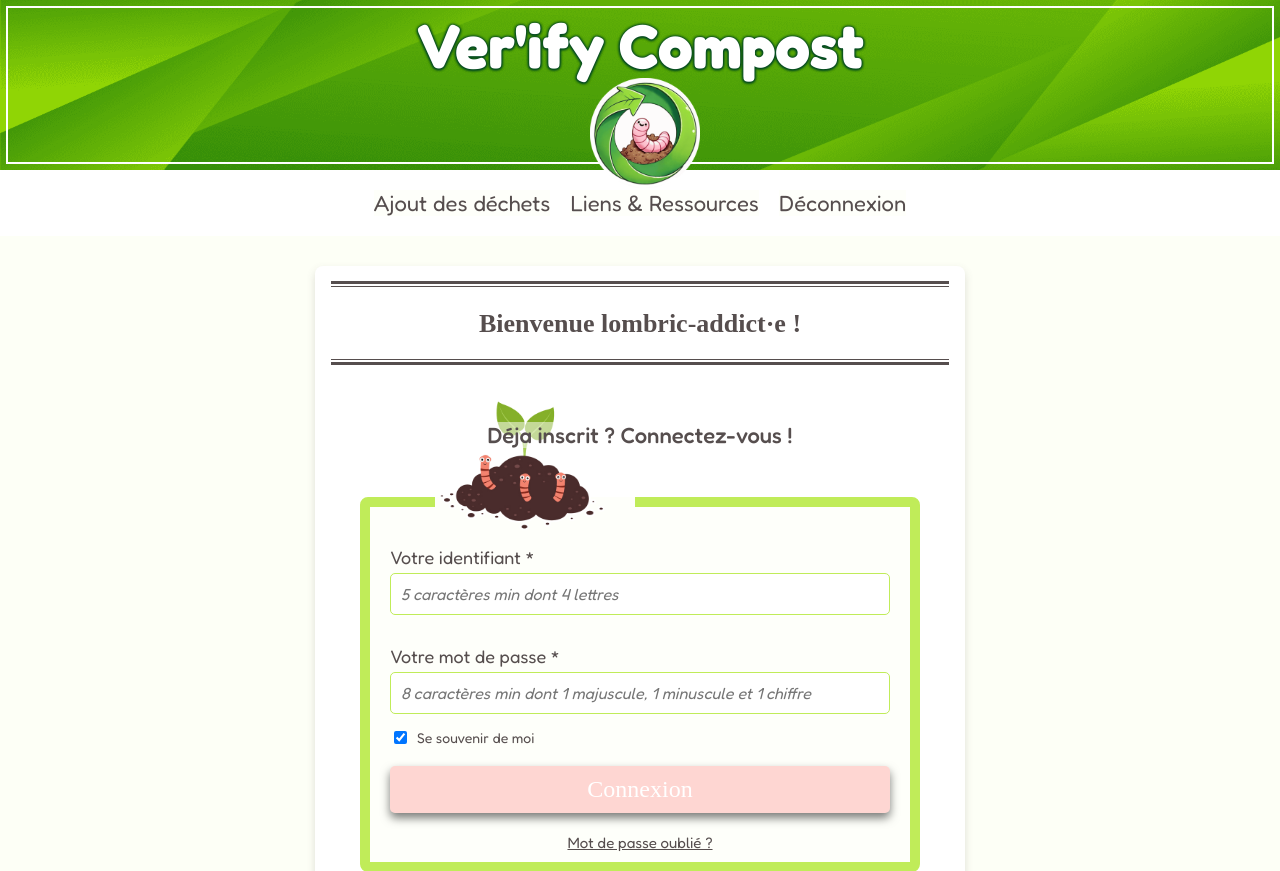
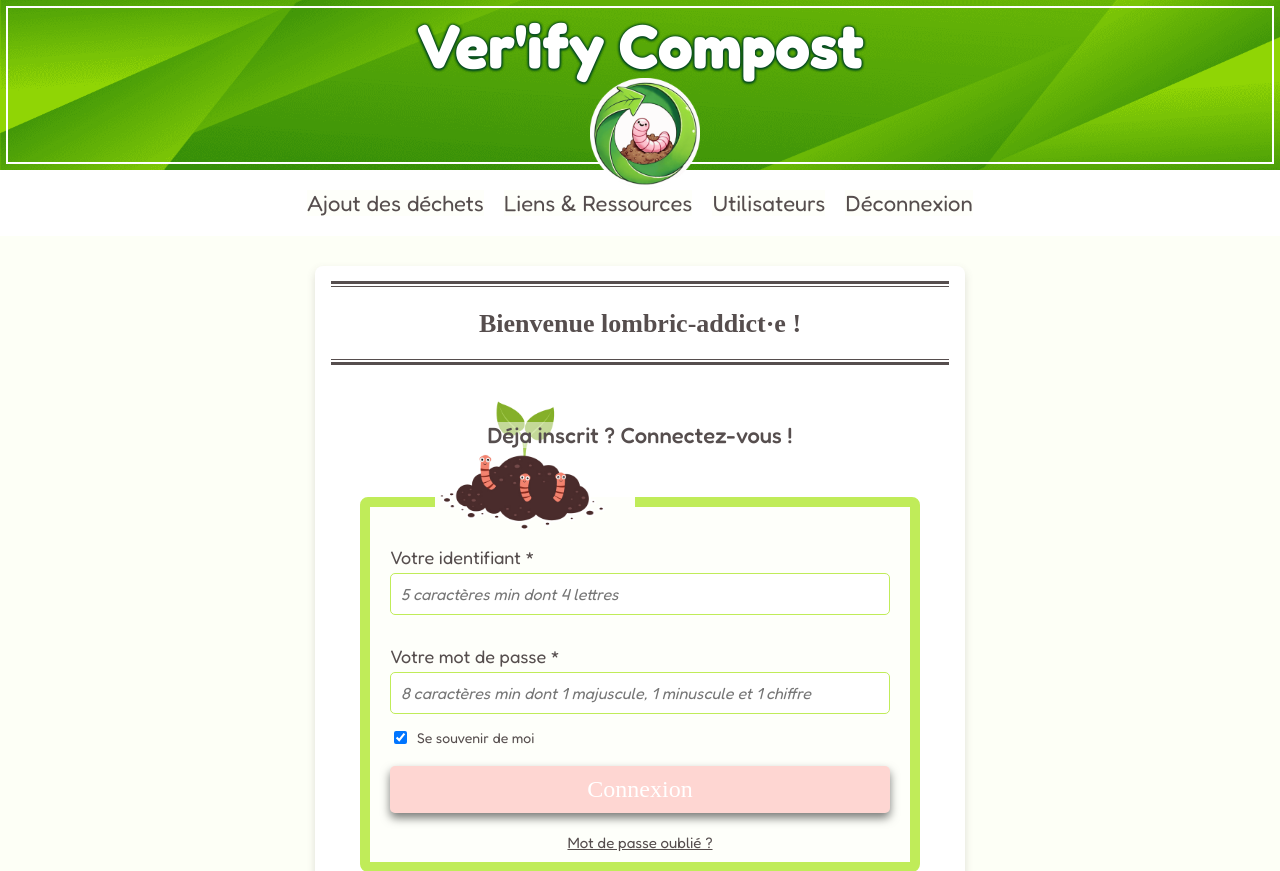
Before and after one commit to Anais-DZ/Verify-admin, a PHP site: page /index.php in a window 1280 px wide. Shown: the top 871 px of the page. Run offline with PHP 8.4, Linux system fonts and the light colour scheme; some web fonts are replaced.

Commit message:
ajout menu utilisateurs

```diff
--- a/view/viewHeader.php
+++ b/view/viewHeader.php
@@ -45,8 +45,9 @@
                 <body>
                     <nav id='entete'>
                         <div class='leftMenu'>
-                            <a href='adminWaste.php' alt='administration'>Ajout des déchets</a>
-                            <a href='liens.html' alt='liens ressources'>Liens & Ressources</a>
+                            <a href='adminWaste.php' alt='liste déchets'>Déchets</a>
+                            <a href='liens.html' alt='liste liens ressources'>Liens & Ressources</a>
+                            <a href='' alt='liste utilisateurs'>Utilisateurs</a>
                             <a href='logout.php' alt='bouton déconnexion'>Déconnexion</a>
                         </div>
                         <button type='button' aria-label='ouvre ferme menu gauche' class='menuToggler'>
@@ -68,8 +69,9 @@
                         </div>
                     </header>
                     <div class='leftMenuDesktop'>
-                        <a class='lienMenuDesktop' href='adminWaste.php' alt='administration'>Ajout des déchets</a>
-                        <a class='lienMenuDesktop' href='liens.html' alt='liens ressources'>Liens & Ressources</a>
+                        <a class='lienMenuDesktop' href='adminWaste.php' alt='liste déchets'>Ajout des déchets</a>
+                        <a class='lienMenuDesktop' href='liens.html' alt='liste liens ressources'>Liens & Ressources</a>
+                        <a class='lienMenuDesktop' href='' alt='liste utilisateurs'>Utilisateurs</a></a>
                         <a class='lienMenuDesktop' href='logout.php' alt='contact'>Déconnexion</a>
                     </div>";
             }
```
